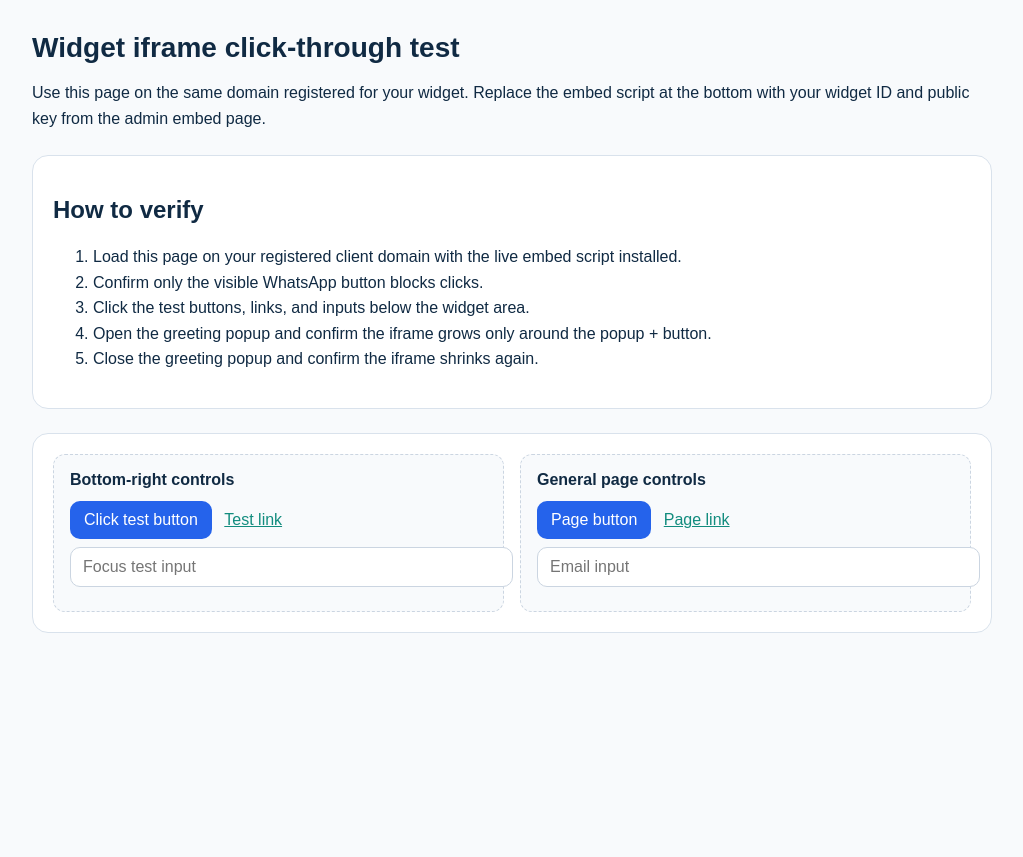
After one commit to cddprojects/whatsapp-widget-manager, a PHP site: page /click-to-chat-manager/test-client.html in a window 1280 px wide. The commit adds this page. Shown: the whole page, without its empty margins (128-1151 px from the left). Run offline with PHP 8.4, Linux system fonts and the light colour scheme.

Commit message:
Fix live embed iframe sizing with DOM measurement
Replace fixed style-based iframe minimums with dynamic sizing from
actual widget content. The embed loader now starts at 120x120 and
resizes from ctcw:size postMessage events. Widget runtime measures
.ctcw-widget-root with ResizeObserver and reports real bounds on
greeting open/close, hover, and layout changes. Anchor offsets are
12px inside the iframe to match parent corner positioning. Admin
preview adds an optional frame debug toggle (default off). Includes
test-client.html for click-through verification.

Co-authored-by: VicTheCoderking <VicTheCoderking@users.noreply.github.com>

```diff
--- a/assets/css/widget-live-preview.css
+++ b/assets/css/widget-live-preview.css
@@ -19,6 +19,11 @@
     flex-direction: column;
     width: max-content;
     max-width: calc(100vw - 32px);
+}
+
+.ctcw-admin-live-preview.is-frame-debug .ctcw-admin-live-preview-inner {
+    outline: 2px dashed rgba(37, 99, 235, 0.65);
+    background: rgba(37, 99, 235, 0.08);
 }
 
 .ctcw-admin-live-preview .ctcw-preview-badge {
--- a/includes/widget-form.php
+++ b/includes/widget-form.php
@@ -62,6 +62,10 @@ $settingsSections = [
         <div class="sticky-actions-copy">
             <?php if (!empty($showLivePreview)): ?>
                 <p class="live-preview-helper">Floating preview shows unsaved changes. Save Widget to publish.</p>
+                <label class="preview-frame-debug-toggle">
+                    <input type="checkbox" id="ctcwShowFrameDebug" data-preview-frame-debug>
+                    Show widget frame area
+                </label>
             <?php endif; ?>
             <div class="sticky-actions-buttons">
                 <a class="btn btn-light" href="dashboard.php">Back</a>
--- /dev/null
+++ b/test-client.html
@@ -0,0 +1,167 @@
+<!doctype html>
+<html lang="en">
+<head>
+    <meta charset="utf-8">
+    <meta name="viewport" content="width=device-width, initial-scale=1">
+    <title>Widget iframe click-through test</title>
+    <style>
+        :root {
+            color-scheme: light;
+            font-family: Arial, Helvetica, sans-serif;
+        }
+
+        body {
+            margin: 0;
+            background: #f8fafc;
+            color: #102a43;
+        }
+
+        main {
+            max-width: 960px;
+            margin: 0 auto;
+            padding: 32px 24px 160px;
+        }
+
+        h1 {
+            margin: 0 0 12px;
+            font-size: 28px;
+        }
+
+        p,
+        li {
+            line-height: 1.6;
+        }
+
+        .panel {
+            margin: 24px 0;
+            padding: 20px;
+            border: 1px solid #d9e2ec;
+            border-radius: 16px;
+            background: #ffffff;
+        }
+
+        .corner-grid {
+            display: grid;
+            grid-template-columns: repeat(auto-fit, minmax(220px, 1fr));
+            gap: 16px;
+        }
+
+        .corner-card {
+            padding: 16px;
+            border: 1px dashed #cbd5e1;
+            border-radius: 12px;
+            background: #f8fafc;
+        }
+
+        .corner-card h2 {
+            margin: 0 0 12px;
+            font-size: 16px;
+        }
+
+        button,
+        a,
+        input {
+            font: inherit;
+        }
+
+        .test-button {
+            display: inline-block;
+            margin: 0 8px 8px 0;
+            padding: 10px 14px;
+            border: 0;
+            border-radius: 10px;
+            background: #2563eb;
+            color: #ffffff;
+            cursor: pointer;
+        }
+
+        .test-link {
+            display: inline-block;
+            margin: 0 8px 8px 0;
+            color: #128c7e;
+        }
+
+        .test-input {
+            display: block;
+            width: 100%;
+            margin: 0 0 8px;
+            padding: 10px 12px;
+            border: 1px solid #cbd5e1;
+            border-radius: 10px;
+        }
+
+        .status {
+            min-height: 24px;
+            margin-top: 12px;
+            color: #047857;
+            font-weight: 700;
+        }
+
+        code {
+            background: #eef2ff;
+            padding: 2px 6px;
+            border-radius: 6px;
+        }
+    </style>
+</head>
+<body>
+    <main>
+        <h1>Widget iframe click-through test</h1>
+        <p>
+            Use this page on the same domain registered for your widget. Replace the embed script at the bottom with your widget ID and public key from the admin embed page.
+        </p>
+
+        <section class="panel">
+            <h2>How to verify</h2>
+            <ol>
+                <li>Load this page on your registered client domain with the live embed script installed.</li>
+                <li>Confirm only the visible WhatsApp button blocks clicks.</li>
+                <li>Click the test buttons, links, and inputs below the widget area.</li>
+                <li>Open the greeting popup and confirm the iframe grows only around the popup + button.</li>
+                <li>Close the greeting popup and confirm the iframe shrinks again.</li>
+            </ol>
+        </section>
+
+        <section class="panel corner-grid">
+            <div class="corner-card">
+                <h2>Bottom-right controls</h2>
+                <button type="button" class="test-button" data-test-action="bottom-right button">Click test button</button>
+                <a class="test-link" href="#bottom-right-link" data-test-action="bottom-right link">Test link</a>
+                <input class="test-input" type="text" placeholder="Focus test input" data-test-action="bottom-right input">
+            </div>
+            <div class="corner-card">
+                <h2>General page controls</h2>
+                <button type="button" class="test-button" data-test-action="page button">Page button</button>
+                <a class="test-link" href="#page-link" data-test-action="page link">Page link</a>
+                <input class="test-input" type="email" placeholder="Email input" data-test-action="page email">
+            </div>
+        </section>
+
+        <p class="status" id="testStatus" aria-live="polite"></p>
+    </main>
+
+    <script>
+        (function () {
+            var status = document.getElementById('testStatus');
+
+            function showStatus(label) {
+                status.textContent = 'Success: ' + label + ' is clickable/focusable.';
+            }
+
+            document.querySelectorAll('[data-test-action]').forEach(function (element) {
+                element.addEventListener('click', function () {
+                    showStatus(element.getAttribute('data-test-action'));
+                });
+                element.addEventListener('focus', function () {
+                    if (element.matches('input, textarea, select')) {
+                        showStatus(element.getAttribute('data-test-action'));
+                    }
+                });
+            });
+        })();
+    </script>
+
+    <!-- Replace id and key with your widget credentials -->
+    <!-- Example: <script src="https://your-domain.com/embed.js.php?id=1&key=YOUR_PUBLIC_KEY"></script> -->
+</body>
+</html>
```
Also changed, not shown: assets/css/style.css (+14 -0 lines), assets/css/widget.css (+8 -8 lines), assets/js/dashboard.js (+29 -0 lines), assets/js/widget.js (+72 -133 lines), embed.js.php (+11 -58 lines), widget.php (+4 -4 lines).
